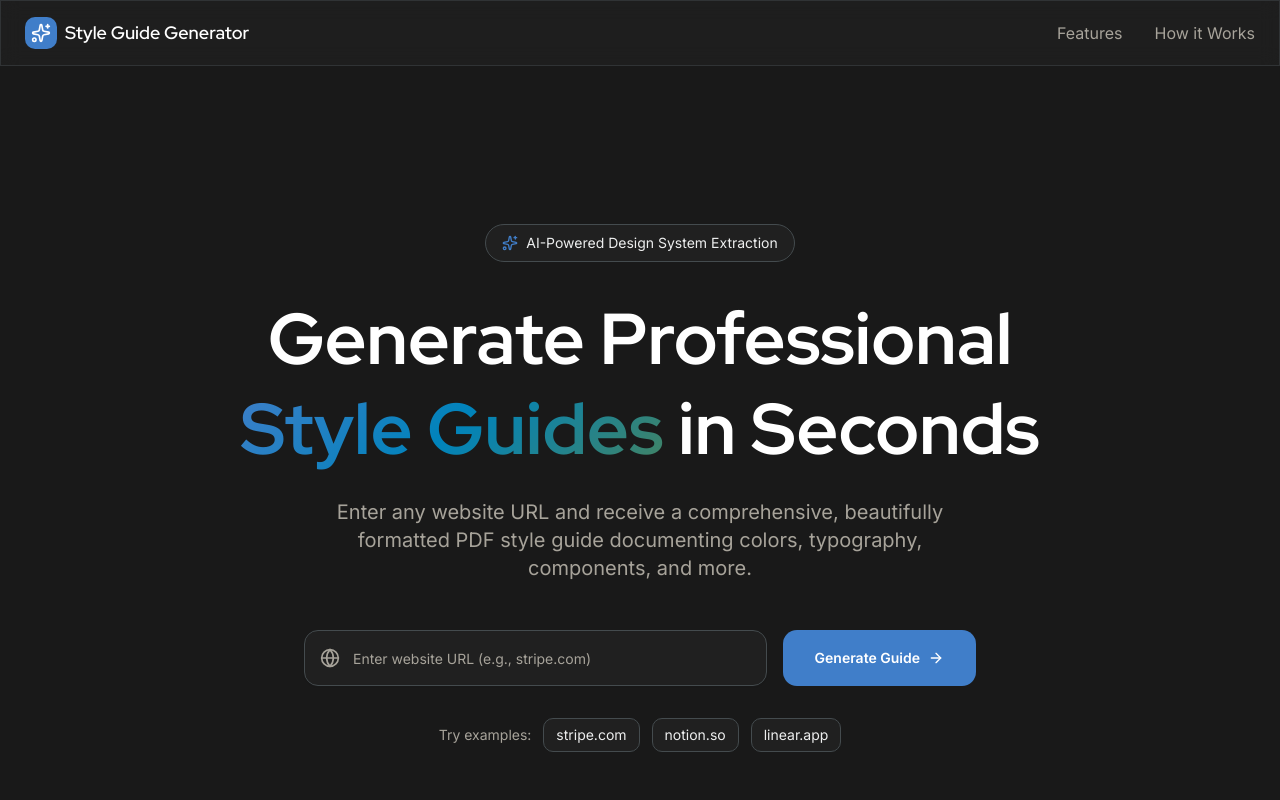
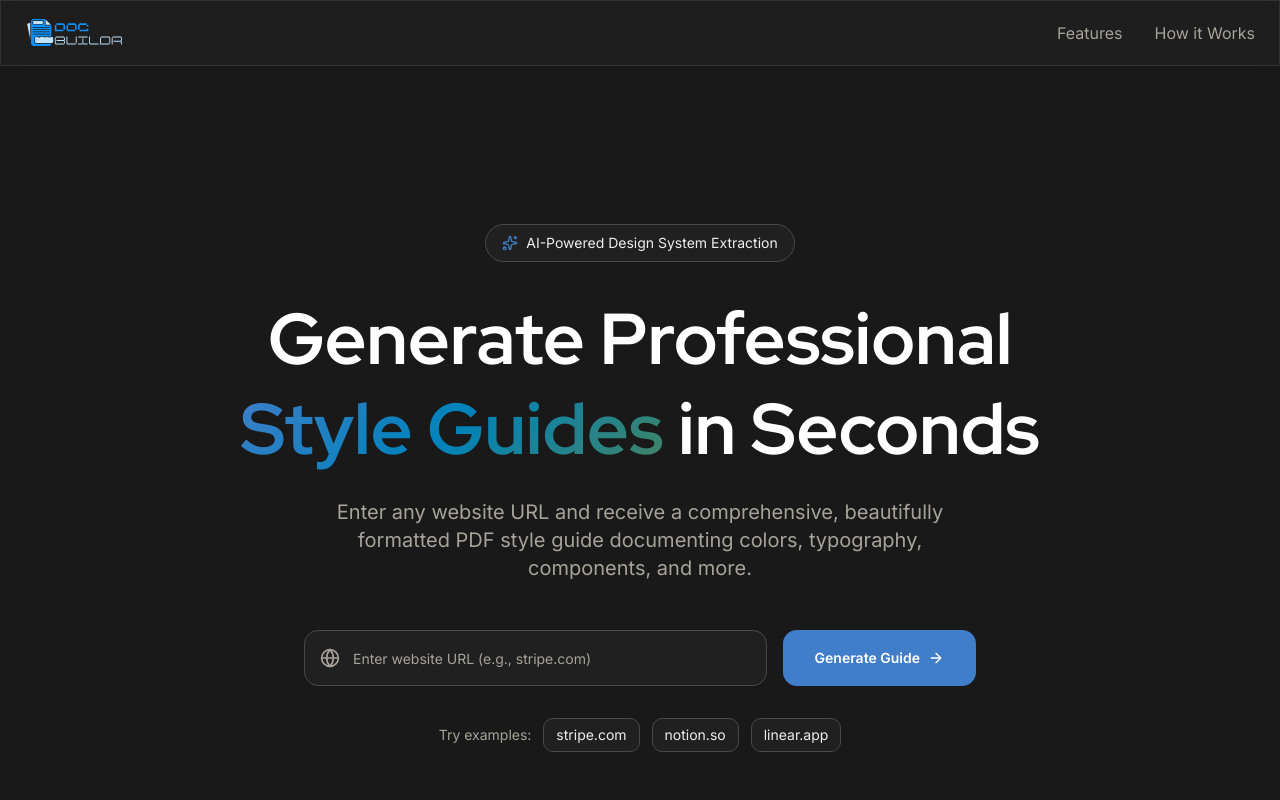
Before and after one commit to TomsTools11/styleguidegenerator, a Next.js app in the folder style-guide-app/: page / in a window 1280 px wide. Shown: the top 800 px of the page. Built offline with nearby package versions, Linux system fonts and the light colour scheme.

Commit message:
Replace nav logo with DocBuildr logo linking to docbuildr.app
Update the top navigation to use the new DocBuildr SVG logo
instead of the previous Sparkles icon and text. The logo now
links to https://docbuildr.app in a new tab.

```diff
--- a/style-guide-app/src/app/page.tsx
+++ b/style-guide-app/src/app/page.tsx
@@ -101,14 +101,13 @@ export default function Home() {
       {/* Header */}
       <header className="fixed top-0 left-0 right-0 z-50 glass">
         <div className="max-w-7xl mx-auto px-6 py-4 flex items-center justify-between">
-          <div className="flex items-center gap-2">
-            <div className="w-8 h-8 rounded-lg bg-[#407EC9] flex items-center justify-center">
-              <Sparkles className="w-5 h-5 text-white" />
-            </div>
-            <span className="font-semibold text-lg text-white" style={{ fontFamily: "'Red Hat Display', sans-serif" }}>
-              Style Guide Generator
-            </span>
-          </div>
+          <a href="https://docbuildr.app" target="_blank" rel="noopener noreferrer" className="flex items-center">
+            <img
+              src="/docbuildr-logo.svg"
+              alt="DocBuildr"
+              className="h-8 w-auto"
+            />
+          </a>
           <nav className="hidden md:flex items-center gap-8">
             <a href="#features" className="text-[#A7A39A] hover:text-white transition-colors">Features</a>
             <a href="#how-it-works" className="text-[#A7A39A] hover:text-white transition-colors">How it Works</a>
```
Also changed, not shown: style-guide-app/public/docbuildr-logo.svg (added).
